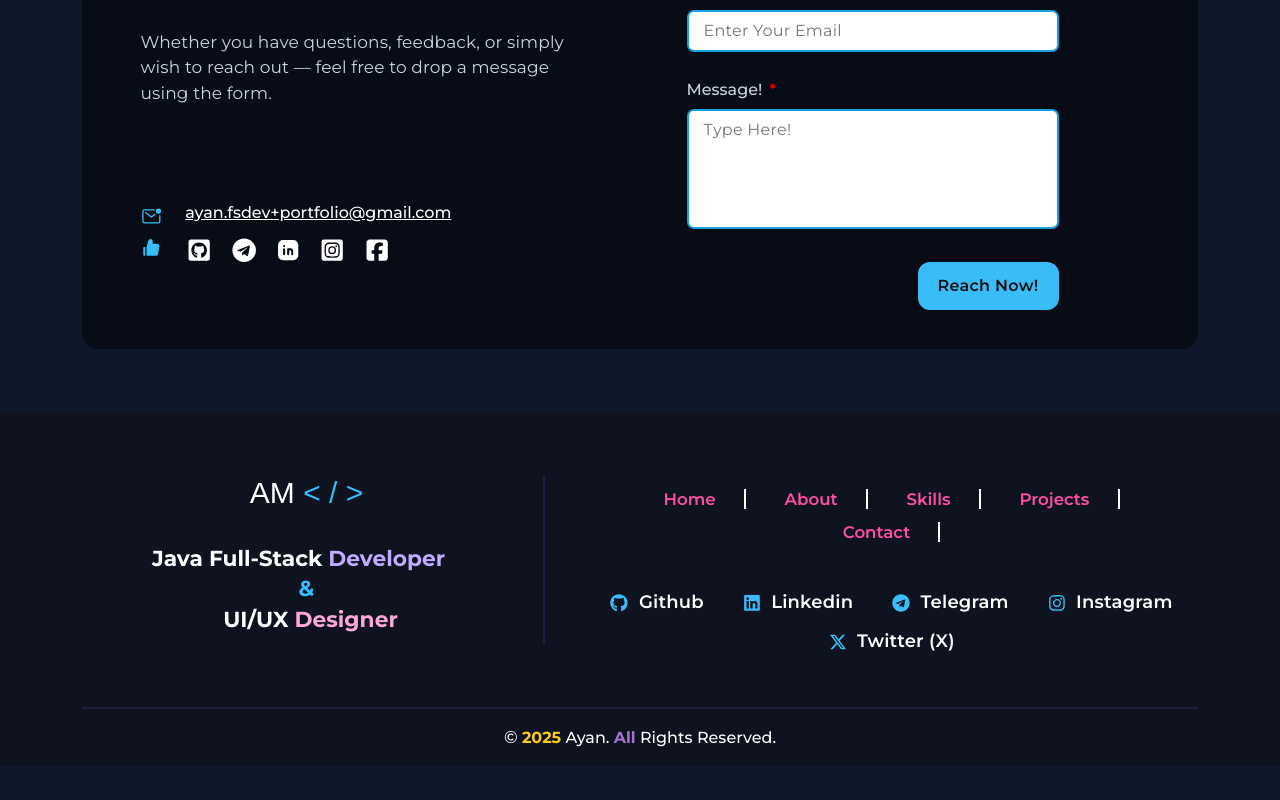
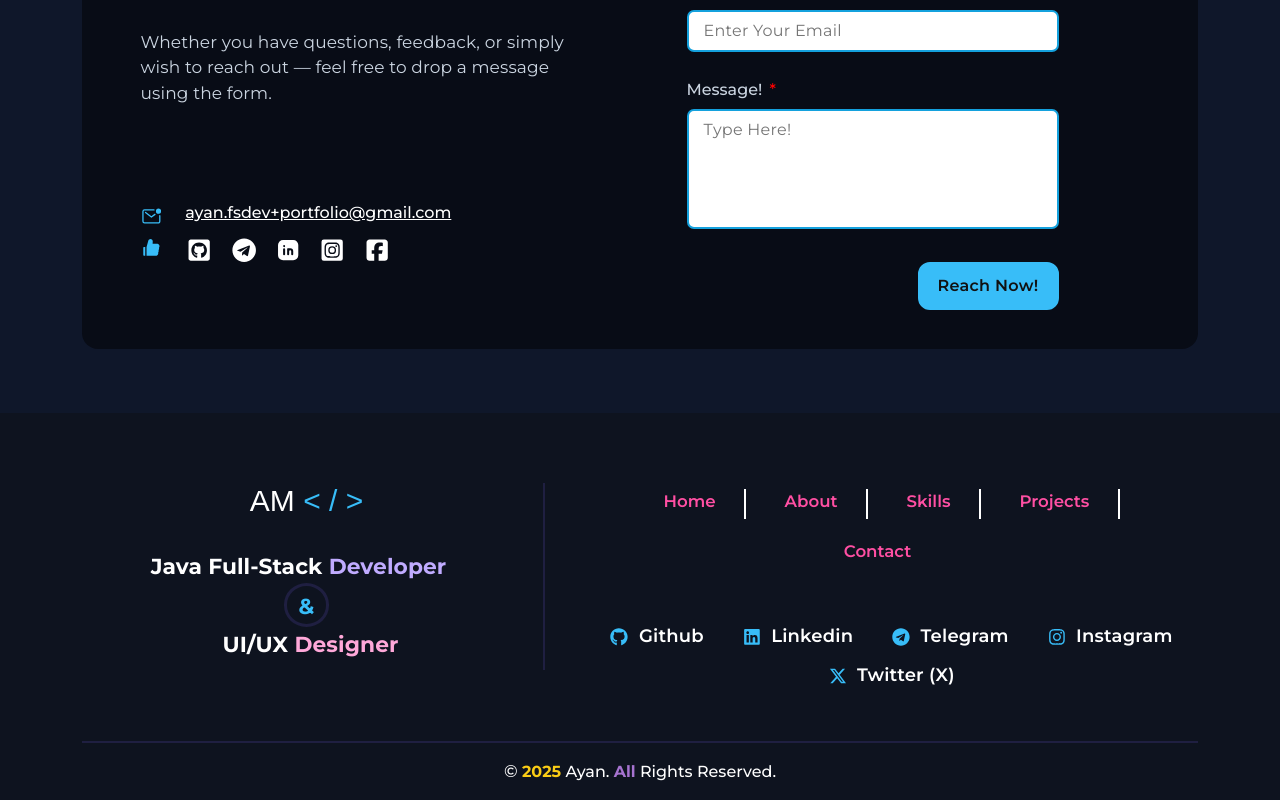
Before and after one commit to Ayan-webDEV/Portfolio, a React (Vite) app: page / in a window 1280 px wide. Shown: the part 5069-5869 px from the top of the page. Before the commit the page ends 5835 px from the top, so only its background shows below. Built offline with nearby package versions, Linux system fonts and the light colour scheme; a web font is replaced by a local one.

Commit message:
footer section's responsiveness added

```diff
--- a/src/Components/Footer/Footer.module.css
+++ b/src/Components/Footer/Footer.module.css
@@ -1,30 +1,45 @@
 .footerStack {
-  font-size: 1.7vw;
+  font-size: 6vw;
   font-weight: 700;
-  margin: 1.4vw 0 1vw;
+  margin: 5vw 0 9vw;
+}
+.footerStacksVariationDivider {
+  border: 3px solid #1f1f41ff;
+  padding: 7px 12px 5px;
+  border-radius: 50%;
+}
+.footerStacksVariationDividerLgt {
+  border: 3px solid #a5a5a5ff;
 }
 
 .sectionsCont {
-  margin: 1.4vw 12% 1.8vw;
+  margin: 1.4vw 22% 1.8vw;
 }
 
 .sectionsLinkItem {
+  display: flex;
+  justify-content: center;
+  align-items: center;
   /* background-color: red; */
-  margin: 8px 0 0 0;
+  margin: 29px 0 0 0;
+  padding-bottom: 5px;
+  border-bottom: 1.5px solid #fff;
+}
+.sectionLinkItemLgtMob {
+  border-bottom: 1.5px solid #9b9b9b;
 }
 
 .sectionsLink {
   text-decoration: none;
   color: #ff4fa3;
   font-weight: 600;
-  font-size: 1.3vw;
+  font-size: 4.37vw;
   padding: 0 2.2vw;
-  border-right: 2px solid #fff;
+  /* border-bottom: 2px solid #fff; */
 }
 .sectionLinkLgt {
   color: #0080ff;
   font-weight: 700;
-  border-right: 2px solid #000;
 }
 
 .sectionsLink:hover {
@@ -35,7 +50,7 @@
 }
 
 .socialWrapperCont {
-  margin: 0 4%;
+  margin: 7vw 0 0;
   padding: 1vw 0 0;
 }
 .socialsCont {
@@ -45,7 +60,7 @@
 }
 .socialsIcons {
   color: #38bdf8;
-  font-size: 1.4vw;
+  font-size: 4.47vw;
   margin: 0 0.5vw 0;
   transition: all 0.3s ease-in-out;
 }
@@ -55,7 +70,7 @@
   color: #5543d8;
 }
 .socialsName {
-  font-size: 18px;
+  font-size: 4.25vw;
   font-weight: 600;
   letter-spacing: 0.2px;
   transition: all 0.3s ease-in-out;
@@ -86,3 +101,73 @@
 .socialsContLgt:hover {
   border-bottom: 2px solid #424242;
 }
+
+@media (min-width: 575px) {
+  .footerStack {
+    font-size: 3.37vw;
+    margin: 2.7vw 0 5.7vw;
+    letter-spacing: 0.1px;
+  }
+
+  .sectionsCont {
+    margin: 1.4vw 0 1.8vw;
+  }
+
+  .sectionsLinkItem {
+    border-bottom: none;
+    border-right: 2px solid #fff;
+    margin: 10px 0;
+  }
+  .sectionsLinkItemLgt {
+    border-right: 2px solid #000 !important;
+  }
+  .sectionsLink {
+    font-size: 2.57vw;
+    padding: 0 3vw;
+  }
+
+  .socialWrapperCont {
+    margin: 0;
+    padding: 1vw 0 0;
+  }
+  .socialsCont {
+    margin: 2vw 0 0 1.7vw;
+  }
+  .socialsIcons {
+    font-size: 2.2vw;
+    margin: 0 1vw 0;
+  }
+
+  .socialsName {
+    font-size: 19px;
+  }
+}
+
+@media (min-width: 992px) {
+  .footerStack {
+    font-size: 1.7vw;
+    margin: 1.4vw 0 1vw;
+  }
+
+  .sectionsCont {
+    margin: 1.4vw 12% 1.8vw;
+  }
+
+  .sectionsLink {
+    font-size: 1.3vw;
+    padding: 0 2.2vw;
+  }
+
+  .socialWrapperCont {
+    margin: 0 4%;
+  }
+
+  .socialsIcons {
+    font-size: 1.4vw;
+    margin: 0 0.5vw 0;
+  }
+
+  .socialsName {
+    font-size: 18px;
+  }
+}
```
